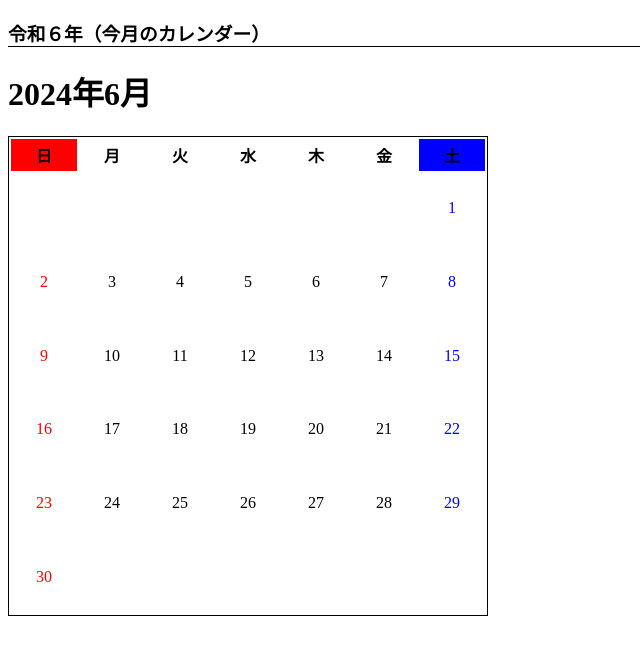
After one commit to Kaana0/Training, a PHP site: page /index2.php in a window 1280 px wide. The commit adds this page. Shown: the top 655 px of the page, without its empty margins (0-640 px from the left). Run offline with PHP 8.4, Linux system fonts and the light colour scheme.

Commit message:
課題10. カレンダー①の修正

```diff
--- /dev/null
+++ b/10 . カレンダー①/index2.php
@@ -0,0 +1,82 @@
+<!DOCTYPE html>
+<html lang="ja">
+<head>
+    <meta charset="UTF-8">
+    <meta name="viewport" content="width=device-width, initial-scale=1.0">
+    <title>かれんだー</title>
+    <style>
+        h3 {
+            border-bottom: 1px solid;
+        }
+        table {
+            border: 1px solid;
+            width: 30rem;
+            height: 30rem;
+        }
+        th {
+            height: 30px;
+        }
+        tr {
+            text-align: center;
+            border: 1px solid;
+        }
+        .backRed {
+            background-color: red;
+        }
+        .backBlue {
+            background-color: blue;
+        }
+        .blue {
+            color: blue;
+        }
+        .red {
+            color: red;
+        }
+    </style>
+</head>
+<body>
+    <div>
+        <h3>令和６年（今月のカレンダー）</h3>
+        <h1>2024年6月</h1>
+        <table>
+            <tr>
+                <?php
+                $week = array("日", "月", "火", "水", "木", "金", "土");
+                $startDayIndex = date('w', strtotime('20240601'));
+                for ($i = 1; $i <= 7; $i++) {
+                    if ($week[($i + $startDayIndex) % 7] == "土") {
+                        echo '<th class="backBlue">' . $week[($i + $startDayIndex) % 7] . '</th>';
+                    } elseif ($week[($i + $startDayIndex) % 7] == "日") {
+                        echo '<th class="backRed">' . $week[($i + $startDayIndex) % 7] . '</th>';
+                    } else {
+                        echo '<th>' . $week[($i + $startDayIndex) % 7] . '</th>';
+                    }
+                }
+                ?>
+            </tr>
+            <tr>
+                <?php
+                $month = cal_days_in_month(CAL_GREGORIAN, 6, 2024);
+                for ($i = 0; $i < $startDayIndex; $i++) {
+                    echo '<td></td>';
+                }
+                for ($day = 1; $day <= $month; $day++) {
+                    $weekend = (5 + $day) % 7;
+                    if ($week[$weekend] == "土") {
+                        echo '<td class="blue">' . $day . '</td>';
+                    } elseif ($week[$weekend] == "日") {
+                        echo '<td class="red">' . $day . '</td>';
+                    } else {
+                        echo '<td>' . $day . '</td>';
+                    }
+                    if (($day + $startDayIndex) % 7 == 0) {
+                        echo '</tr><tr>';
+                    }
+                }
+                echo '</tr>';
+                ?>
+            </tr>
+        </table>
+    </div>
+</body>
+</html>
```
Also changed, not shown: 10 . カレンダー①/index.php (+46 -26 lines), 1 other file.
